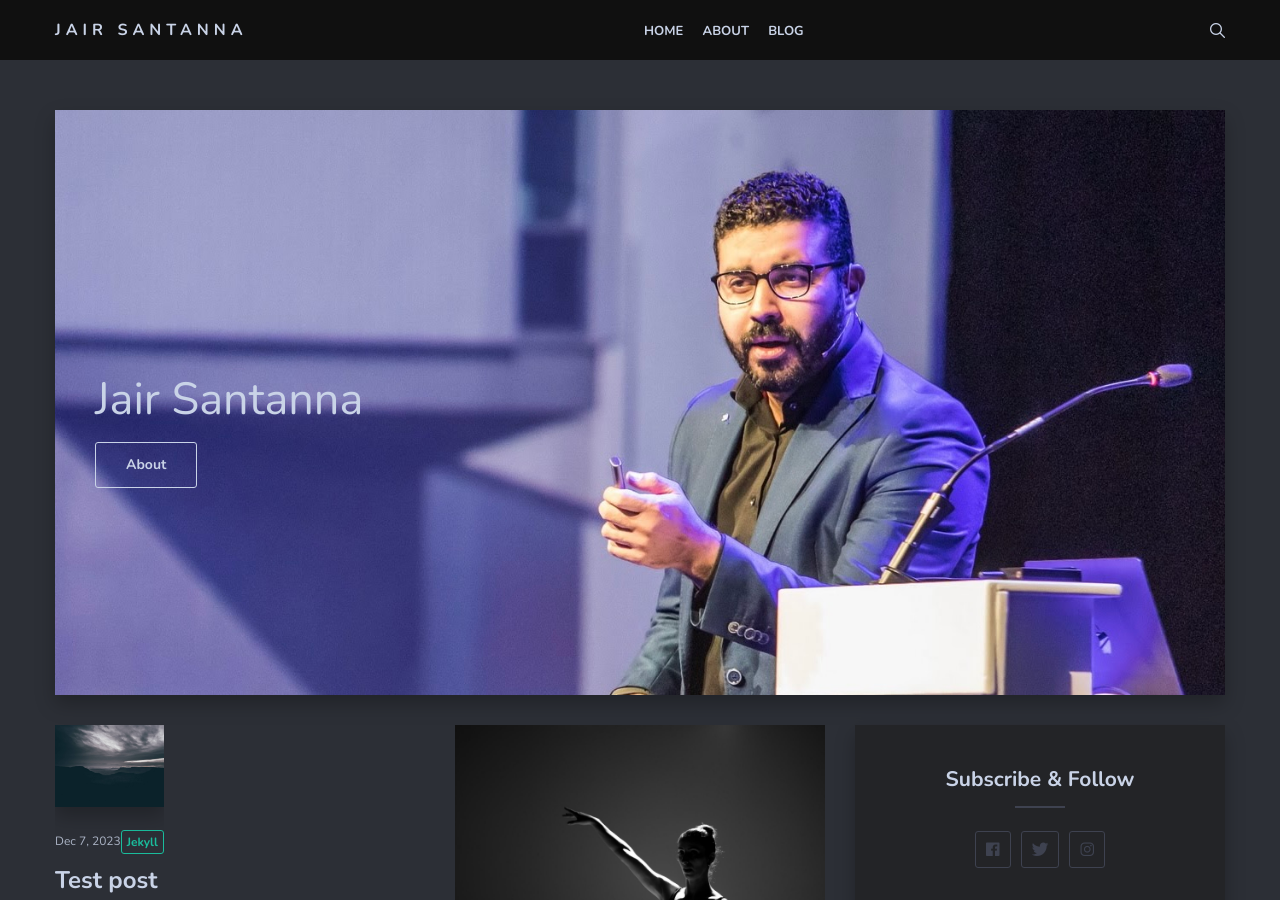
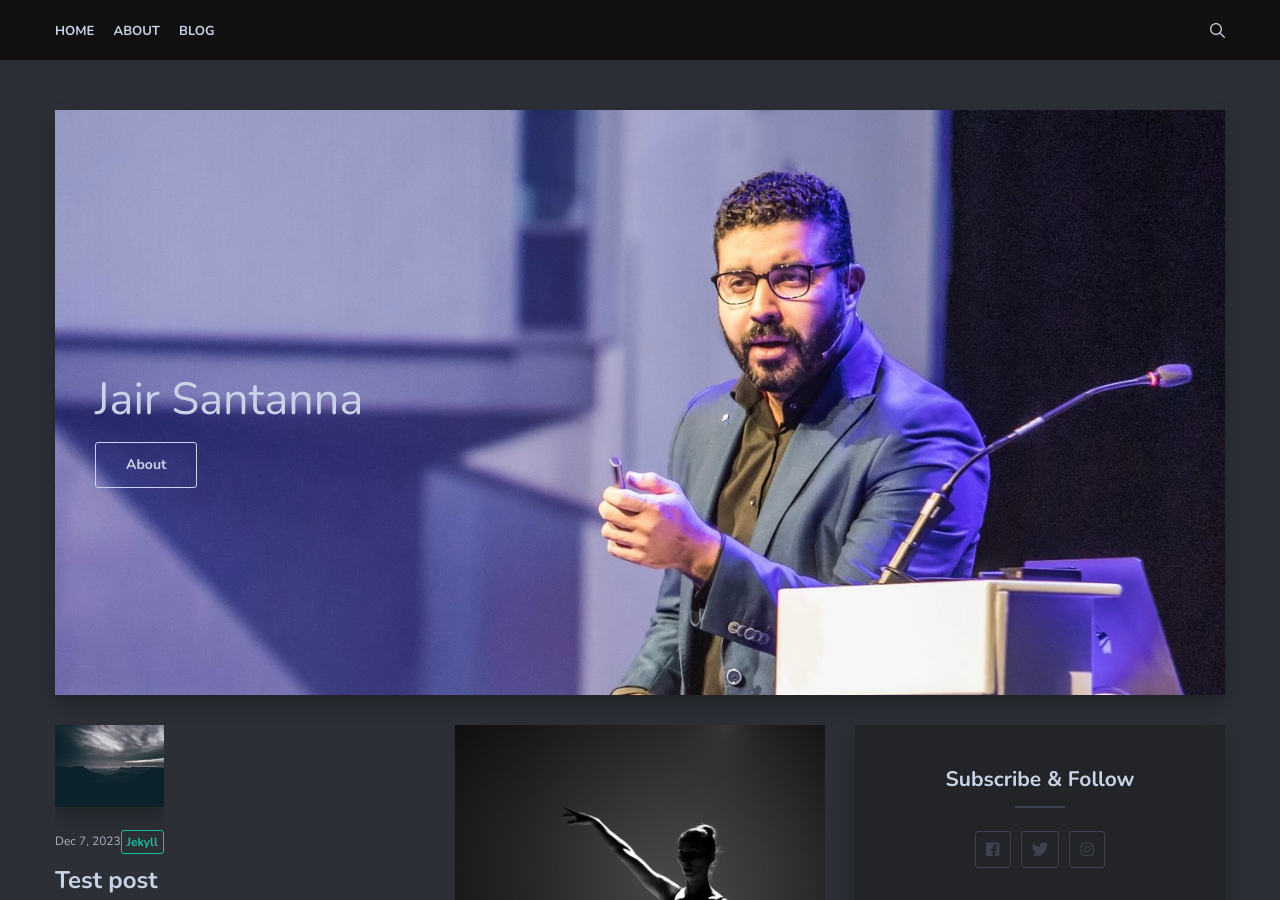
Before and after one commit to jjsantanna/jjsantanna.github.io, a Jekyll site: the page built from index.html, in a window 1280 px wide and 900 px high. Built offline with Jekyll 4.4.1, drawn with Linux system fonts in a browser that asks for light colours; nearby versions of some CDN libraries; the list of posts is cut into pages by our own code.

Commit message:
fixing stuff

```diff
--- a/_includes/header.html
+++ b/_includes/header.html
@@ -3,9 +3,9 @@
     <div class="row">
       <div class="col col-12">
         <div class="header-box">
-          <div class="logo-title">
+<!--           <div class="logo-title">
             <a href="{{site.baseurl}}/" class="logo-text">Jair Santanna</a>
-          </div>
+          </div> -->
 
           <nav class="nav-menu">
             <i class="menu-close ion ion-ios-close"></i>
```
